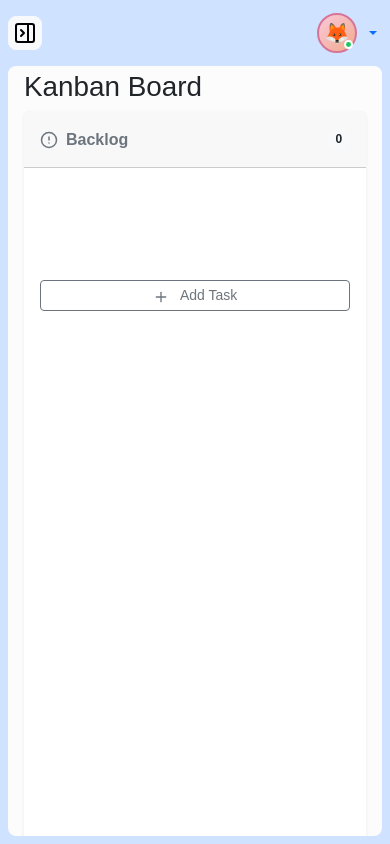
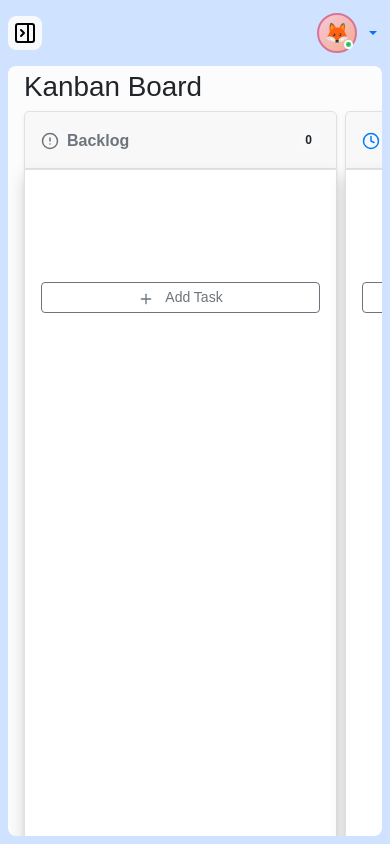
Before and after one commit to steverova/empty-boostrap-template-admin, a React (Vite) app: page /examples/kanban in a window 390 px wide. Built offline with nearby package versions, Linux system fonts and the light colour scheme.

Commit message:
Adjust Kanban layout and card styling
Add responsive column widths and a row gap. Reduce task card shadow
and add borders/shadows to column header and body for clearer separation

```diff
--- a/src/pages/examples/kan-ban/index.tsx
+++ b/src/pages/examples/kan-ban/index.tsx
@@ -166,7 +166,7 @@ function TaskCard({
 }) {
 	return (
 		<Card
-			className='mb-3 border-2 shadow-lg bg-body-tertiary'
+			className='mb-3 border-2 shadow-sm bg-body-tertiary'
 			style={{ opacity: isDragging ? 0.5 : 1 }}
 		>
 			<Card.Body className='p-4'>
@@ -307,18 +307,21 @@ export default function KanbanBoard() {
 					onDragOver={handleDragOver}
 					onDragEnd={handleDragEnd}
 				>
-					<Row className='flex-nowrap'>
+					<Row className='flex-nowrap g-2'>
 						{tasksByColumn.map(({ column, tasks: columnTasks }) => {
 							const Icon = column.icon
 							return (
 								<Col
-									key={column.id}
-									md={3}
-									lg={3}
-									className='mb-4 flex-shrink-0'
+                  key={column.id}
+                  xs={11}
+                  sm={9}
+									md={6}
+                  lg={4}
+                  xxl={3}
+									className='mb-4 flex-shrink-0  '
 								>
-									<Card className='border-0 shadow-sm h-100'>
-										<Card.Header className='d-flex justify-content-between align-items-center py-3'>
+									<Card className='border-0 shadow-sm h-100   '>
+										<Card.Header className='d-flex justify-content-between align-items-center py-3 border'>
 											<div className='d-flex align-items-center gap-2'>
 												<div style={{ color: column.color }}>
 													<Icon size={18} />
@@ -334,7 +337,7 @@ export default function KanbanBoard() {
 												{columnTasks.length}
 											</Badge>
 										</Card.Header>
-										<Card.Body className='p-3' style={{ overflowY: 'auto' }}>
+										<Card.Body className='p-3 border shadow ' style={{ overflowY: 'auto' }}>
 											<DroppableColumn columnId={column.id}>
 												<SortableContext
 													items={columnTasks.map((t) => t.id)}
```
